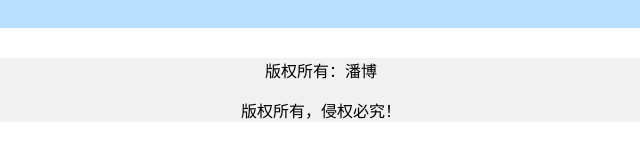
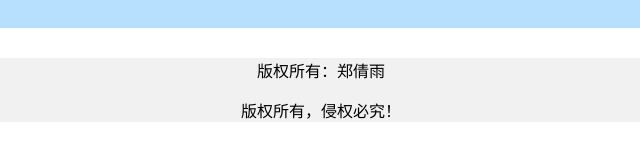
Before and after one commit to wangjunhao001/wangjunhao001.github.io, a plain HTML site: page zhengqianyu.html in a window 1280 px wide. Shown: the part 572-732 px from the top of the page, 319-959 px from the left. Drawn offline with Linux system fonts and the light colour scheme.

Commit message:
Update zhengqianyu.html

```diff
--- a/zhengqianyu.html
+++ b/zhengqianyu.html
@@ -35,7 +35,7 @@
     font-size:12px
     "
     >
-    <p>版权所有：潘博</p>
+    <p>版权所有：郑倩雨</p>
     <p>版权所有，侵权必究！</p>
     </div>
     </body>
```
